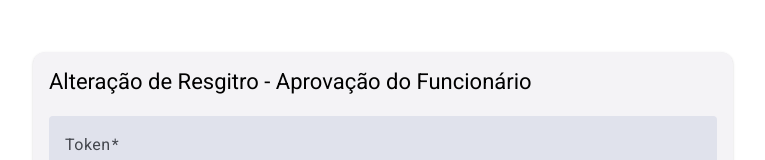
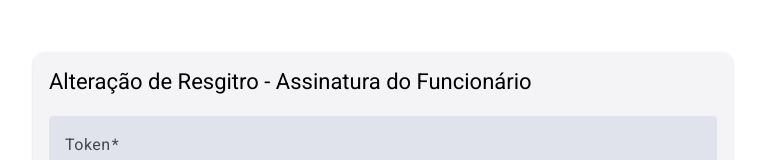
Before and after one commit to Ikeoh/fluig-tb-alteracao-registro, an Angular app in the folder angular-app/: page / in a window 1280 px wide. Shown: the part 240-400 px from the top of the page, without its empty margins (257-1022 px from the left). Built offline with nearby package versions, Linux system fonts and the light colour scheme.

Commit message:
Atualiza título do cartão para "Alteração de Registro - Assinatura do Funcionário"

```diff
--- a/angular-app/src/app/app.component.html
+++ b/angular-app/src/app/app.component.html
@@ -1,7 +1,7 @@
 <div class="card-container">
   <mat-card>
     <mat-card-header>
-      <mat-card-title>Alteração de Resgitro - Aprovação do Funcionário</mat-card-title>
+      <mat-card-title>Alteração de Resgitro - Assinatura do Funcionário</mat-card-title>
     </mat-card-header>
     <mat-card-content>
       <form>
```
